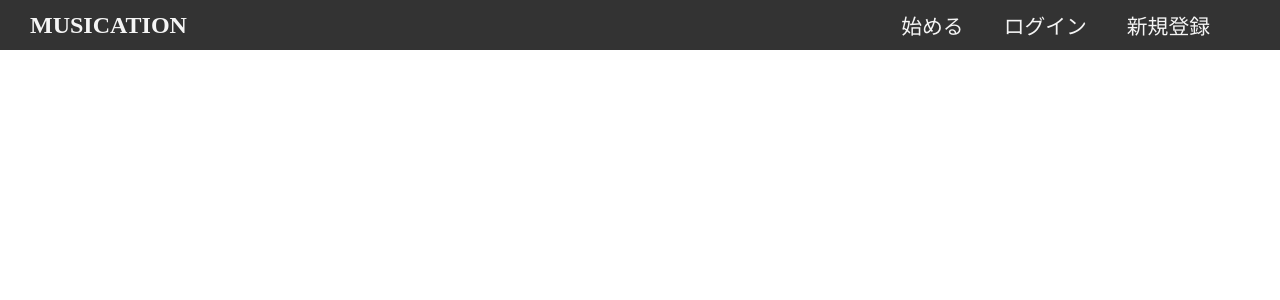
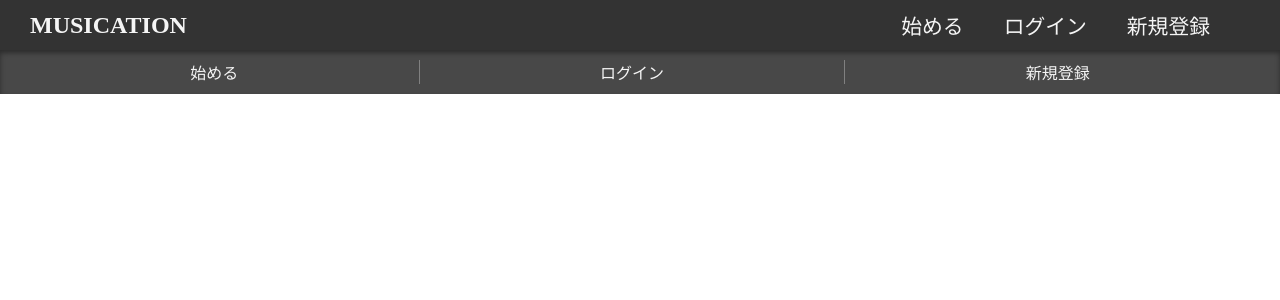
Before and after one commit to karen-pg/musication, a Vue app: page / in a window 1280 px wide. Shown: the top 300 px of the page. Built offline with nearby package versions, Linux system fonts and the light colour scheme.

Commit message:
スライドメニュー作成(アニメーションなし)

```diff
--- a/public/index.html
+++ b/public/index.html
@@ -13,13 +13,6 @@
     </style>
   </head>
   <body>
-    <noscript>
-      <strong
-        >We're sorry but <%= htmlWebpackPlugin.options.title %> doesn't work
-        properly without JavaScript enabled. Please enable it to
-        continue.</strong
-      >
-    </noscript>
     <div id="app"></div>
     <!-- built files will be auto injected -->
   </body>
--- a/src/components/Header.vue
+++ b/src/components/Header.vue
@@ -1,4 +1,5 @@
 <template>
+  <div>
     <header>
       <router-link to="/">
         <h1 id="header-logo">MUSICATION</h1>
@@ -9,13 +10,19 @@
           <span></span>
           <span></span>
         </div>
-      <div>
+        <div id="header-menus">
           <router-link to="/home" class="header-menu">始める</router-link>
           <router-link to="/login" class="header-menu">ログイン</router-link>
           <router-link to="/sign" class="header-menu">新規登録</router-link>
         </div>
       </div>
     </header>
+    <div id="slide-header-menus">
+      <router-link to="/home" class="slide-header-menu">始める</router-link>
+      <router-link to="/login" class="slide-header-menu">ログイン</router-link>
+      <router-link to="/sign" class="slide-header-menu">新規登録</router-link>
+    </div>
+  </div>
 </template>
 <script>
 export default {
@@ -35,6 +42,7 @@ export default {
 $base-color: #333;
 $font-color: whitesmoke;
 * {
+  box-sizing: border-box;
   text-decoration: none;
   color: $font-color;
 }
@@ -96,4 +104,18 @@ header {
     font-size: 1.3em;
   }
 }
+#slide-header-menus {
+  padding: 10px;
+  background-color: #484848;
+  box-shadow: inset 0 3px 5px rgba(0, 0, 0, 0.4);
+  display: flex;
+  .slide-header-menu {
+    flex-grow: 1;
+    text-align: center;
+    border-right: 1px solid gray;
+    &:nth-child(3) {
+      border: none;
+    }
+  }
+}
 </style>
```
Lines whose indentation alone changed are shown as unchanged.
